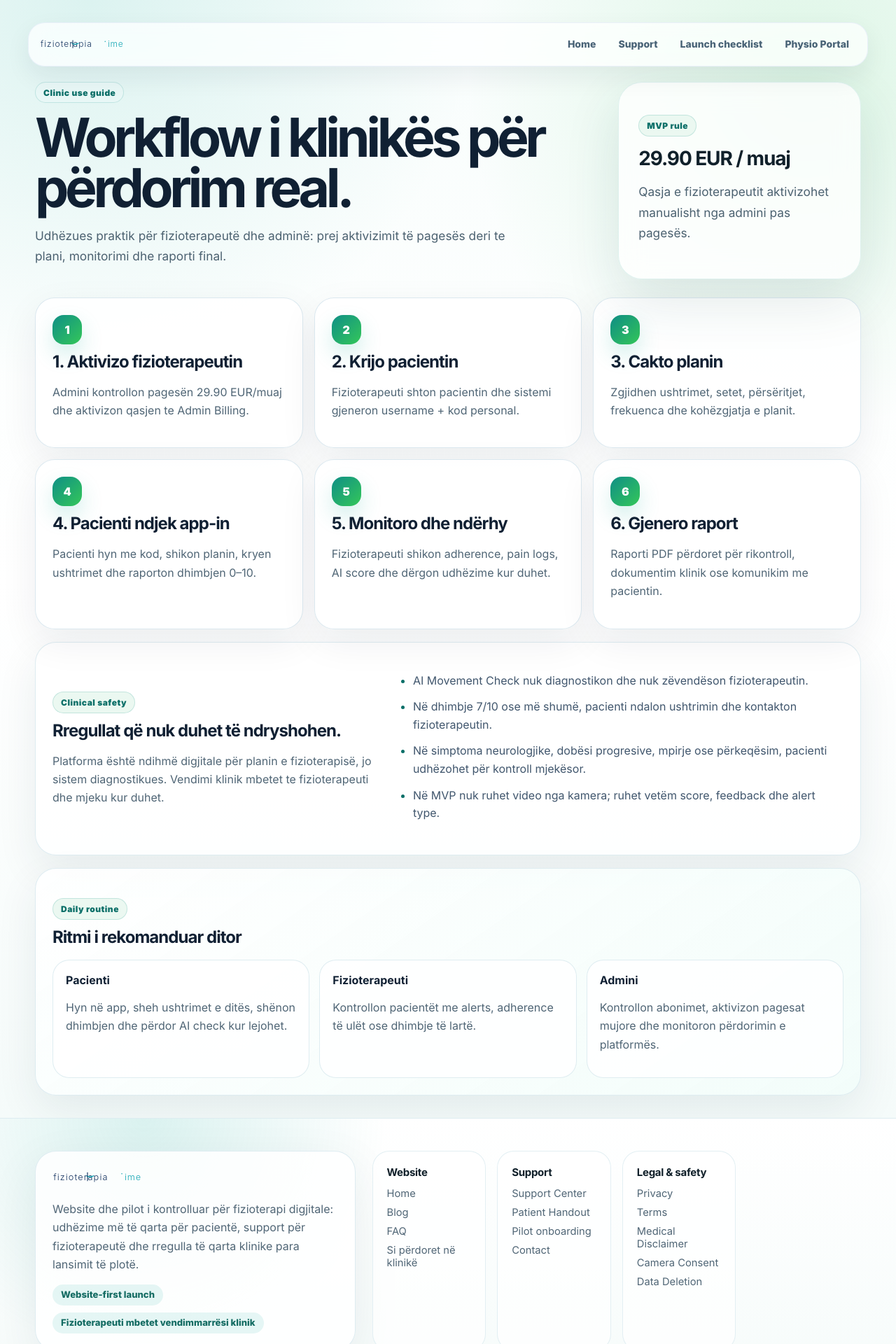
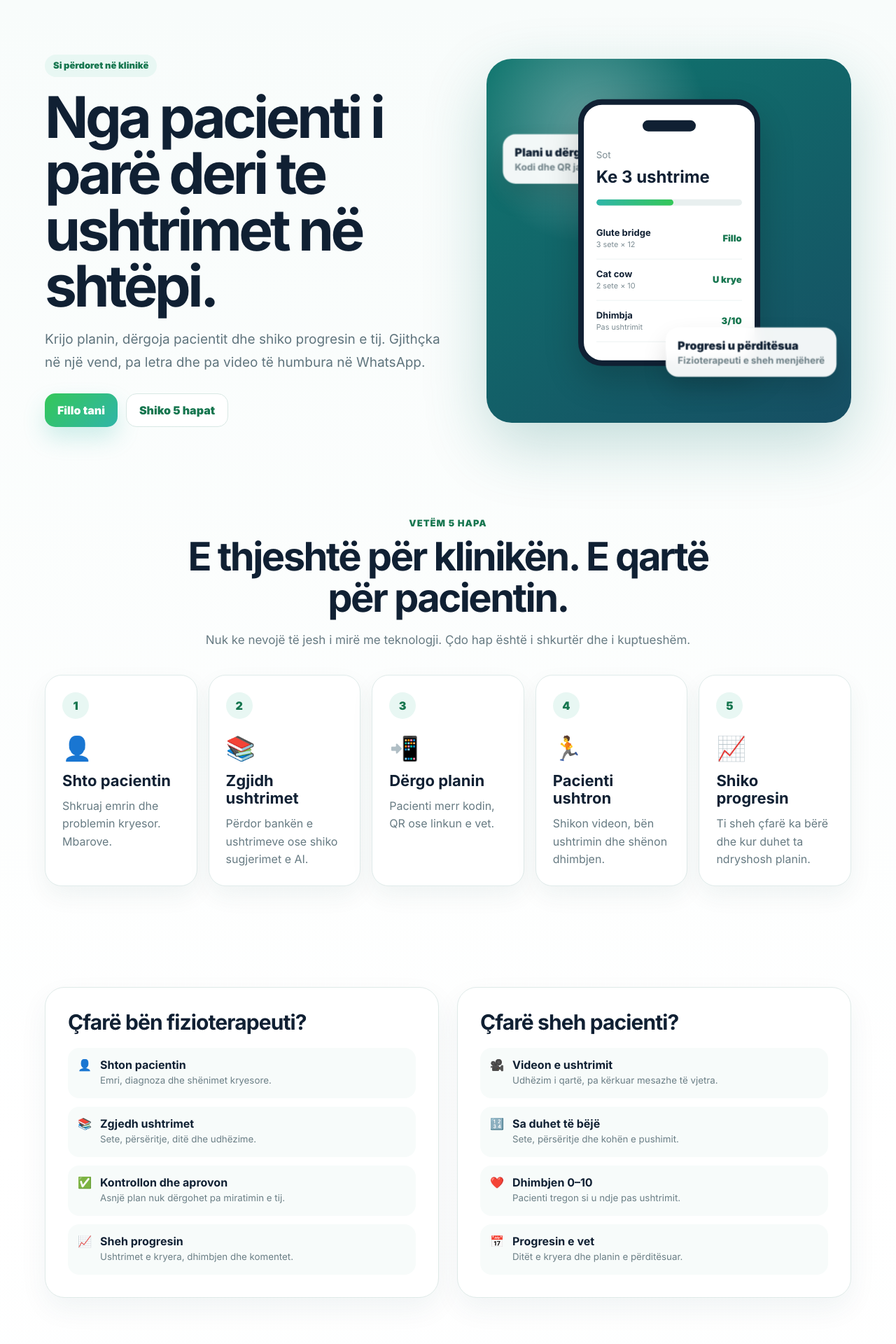
Before and after one commit to diellzarabushaj-source/FIZIOTERAPIA-IME, a Next.js app: page /clinic-use in a window 1280 px wide. Shown: the top 1920 px of the page at 70% size. Built offline with nearby package versions, Linux system fonts and the light colour scheme; no server answers.

Commit message:
Rebuild clinic use page from scratch

```diff
--- a/app/clinic-use/page.tsx
+++ b/app/clinic-use/page.tsx
@@ -1,111 +1,178 @@
-import { BrandMark } from "@/components/BrandMark";
+import styles from "./clinic-use.module.css";
 
-const onboardingSteps = [
-  {
-    title: "1. Aktivizo fizioterapeutin",
-    text: "Admini kontrollon pagesën 29.90 EUR/muaj dhe aktivizon qasjen te Admin Billing.",
-  },
-  {
-    title: "2. Krijo pacientin",
-    text: "Fizioterapeuti shton pacientin dhe sistemi gjeneron username + kod personal.",
-  },
-  {
-    title: "3. Cakto planin",
-    text: "Zgjidhen ushtrimet, setet, përsëritjet, frekuenca dhe kohëzgjatja e planit.",
-  },
-  {
-    title: "4. Pacienti ndjek app-in",
-    text: "Pacienti hyn me kod, shikon planin, kryen ushtrimet dhe raporton dhimbjen 0–10.",
-  },
-  {
-    title: "5. Monitoro dhe ndërhy",
-    text: "Fizioterapeuti shikon adherence, pain logs, AI score dhe dërgon udhëzime kur duhet.",
-  },
-  {
-    title: "6. Gjenero raport",
-    text: "Raporti PDF përdoret për rikontroll, dokumentim klinik ose komunikim me pacientin.",
-  },
+export const metadata = {
+  title: "Si funksionon në klinikë | Fizioterapia Ime",
+  description: "Shiko si krijohet plani, si i dërgohet pacientit dhe si përcillet progresi në Fizioterapia Ime.",
+  alternates: { canonical: "/clinic-use" },
+};
+
+const steps = [
+  { icon: "👤", title: "Shto pacientin", text: "Shkruaj emrin dhe problemin kryesor. Mbarove." },
+  { icon: "📚", title: "Zgjidh ushtrimet", text: "Përdor bankën e ushtrimeve ose shiko sugjerimet e AI." },
+  { icon: "📲", title: "Dërgo planin", text: "Pacienti merr kodin, QR ose linkun e vet." },
+  { icon: "🏃", title: "Pacienti ushtron", text: "Shikon videon, bën ushtrimin dhe shënon dhimbjen." },
+  { icon: "📈", title: "Shiko progresin", text: "Ti sheh çfarë ka bërë dhe kur duhet ta ndryshosh planin." },
 ];
 
-const safetyRules = [
-  "AI Movement Check nuk diagnostikon dhe nuk zëvendëson fizioterapeutin.",
-  "Në dhimbje 7/10 ose më shumë, pacienti ndalon ushtrimin dhe kontakton fizioterapeutin.",
-  "Në simptoma neurologjike, dobësi progresive, mpirje ose përkeqësim, pacienti udhëzohet për kontroll mjekësor.",
-  "Në MVP nuk ruhet video nga kamera; ruhet vetëm score, feedback dhe alert type.",
+const faqs = [
+  ["A duhet pacienti të krijojë llogari?", "Jo. Pacienti mund të hyjë me kodin personal ose QR që ia jep fizioterapeuti."],
+  ["A mund t’i zgjedh vetë ushtrimet?", "Po. Mund të zgjedhësh nga databaza, të përdorësh sugjerimet e AI ose të shtosh ushtrimin tënd."],
+  ["A e vendos AI planin?", "Jo. AI vetëm sugjeron. Fizioterapeuti e kontrollon, e ndryshon dhe e aprovon planin."],
+  ["A mund ta përdor nga telefoni?", "Po. Fizioterapeuti dhe pacienti mund ta përdorin nga telefoni, tableti ose kompjuteri."],
+  ["Çfarë ndodh nëse pacienti ka dhimbje të fortë?", "Nëse dhimbja është 7/10 ose më shumë, pacienti udhëzohet të ndalet dhe fizioterapeuti njoftohet."],
+  ["A ka kontratë afatgjatë?", "Jo. Çmimi fillestar është 9.90 € në muaj për përdoruesit e parë."],
 ];
 
 export default function ClinicUsePage() {
   return (
-    <main className="page launch-page">
-      <nav className="top-nav">
-        <BrandMark />
-        <div className="nav-actions">
-          <a href="/">Home</a>
-          <a href="/support">Support</a>
-          <a href="/launch-checklist">Launch checklist</a>
-          <a href="/physiotherapist-portal">Physio Portal</a>
+    <main className={styles.page}>
+      <section className={styles.hero}>
+        <div>
+          <span className={styles.eyebrow}>Si përdoret në klinikë</span>
+          <h1>Nga pacienti i parë deri te ushtrimet në shtëpi.</h1>
+          <p>
+            Krijo planin, dërgoja pacientit dhe shiko progresin e tij. Gjithçka në një vend, pa letra dhe pa video të humbura në WhatsApp.
+          </p>
+          <div className={styles.heroActions}>
+            <a className={styles.primary} href="/physiotherapist-portal">Fillo tani</a>
+            <a className={styles.secondary} href="#hapat">Shiko 5 hapat</a>
+          </div>
         </div>
-      </nav>
 
-      <section className="launch-hero">
-        <div>
-          <span className="badge">Clinic use guide</span>
-          <h1>Workflow i klinikës për përdorim real.</h1>
-          <p>
-            Udhëzues praktik për fizioterapeutë dhe adminë: prej aktivizimit të pagesës deri te plani, monitorimi dhe raporti final.
-          </p>
-        </div>
-        <div className="launch-status-card">
-          <span className="mini-badge">MVP rule</span>
-          <strong>29.90 EUR / muaj</strong>
-          <p>Qasja e fizioterapeutit aktivizohet manualisht nga admini pas pagesës.</p>
+        <div className={styles.heroVisual} aria-label="Pamje e planit të pacientit">
+          <div className={`${styles.floatCard} ${styles.floatOne}`}>Plani u dërgua ✓<small>Kodi dhe QR janë gati</small></div>
+          <div className={styles.phone}>
+            <div className={styles.phoneTop} />
+            <small>Sot</small>
+            <h3>Ke 3 ushtrime</h3>
+            <div className={styles.progress}><span /></div>
+            <div className={styles.exerciseRow}><div><b>Glute bridge</b><small>3 sete × 12</small></div><span>Fillo</span></div>
+            <div className={styles.exerciseRow}><div><b>Cat cow</b><small>2 sete × 10</small></div><span>U krye</span></div>
+            <div className={styles.exerciseRow}><div><b>Dhimbja</b><small>Pas ushtrimit</small></div><span>3/10</span></div>
+          </div>
+          <div className={`${styles.floatCard} ${styles.floatTwo}`}>Progresi u përditësua<small>Fizioterapeuti e sheh menjëherë</small></div>
         </div>
       </section>
 
-      <section className="launch-grid">
-        {onboardingSteps.map((step) => (
-          <article className="launch-card" key={step.title}>
-            <span className="launch-number">{step.title.split(".")[0]}</span>
-            <h2>{step.title}</h2>
-            <p>{step.text}</p>
-          </article>
-        ))}
+      <section className={styles.section} id="hapat">
+        <div className={styles.sectionHead}>
+          <span>Vetëm 5 hapa</span>
+          <h2>E thjeshtë për klinikën. E qartë për pacientin.</h2>
+          <p>Nuk ke nevojë të jesh i mirë me teknologji. Çdo hap është i shkurtër dhe i kuptueshëm.</p>
+        </div>
+        <div className={styles.steps}>
+          {steps.map((step, index) => (
+            <article className={styles.step} key={step.title}>
+              <span className={styles.stepNum}>{index + 1}</span>
+              <div className={styles.stepIcon}>{step.icon}</div>
+              <h3>{step.title}</h3>
+              <p>{step.text}</p>
+            </article>
+          ))}
+        </div>
       </section>
 
-      <section className="launch-panel">
-        <div>
-          <span className="mini-badge">Clinical safety</span>
-          <h2>Rregullat që nuk duhet të ndryshohen.</h2>
-          <p>
-            Platforma është ndihmë digjitale për planin e fizioterapisë, jo sistem diagnostikues. Vendimi klinik mbetet te fizioterapeuti dhe mjeku kur duhet.
-          </p>
+      <section className={styles.section}>
+        <div className={styles.split}>
+          <article className={styles.panel}>
+            <h3>Çfarë bën fizioterapeuti?</h3>
+            <div className={styles.list}>
+              <div><i>👤</i><span><b>Shton pacientin</b><small>Emri, diagnoza dhe shënimet kryesore.</small></span></div>
+              <div><i>📚</i><span><b>Zgjedh ushtrimet</b><small>Sete, përsëritje, ditë dhe udhëzime.</small></span></div>
+              <div><i>✅</i><span><b>Kontrollon dhe aprovon</b><small>Asnjë plan nuk dërgohet pa miratimin e tij.</small></span></div>
+              <div><i>📈</i><span><b>Sheh progresin</b><small>Ushtrimet e kryera, dhimbjen dhe komentet.</small></span></div>
+            </div>
+          </article>
+
+          <article className={styles.panel}>
+            <h3>Çfarë sheh pacienti?</h3>
+            <div className={styles.list}>
+              <div><i>🎥</i><span><b>Videon e ushtrimit</b><small>Udhëzim i qartë, pa kërkuar mesazhe të vjetra.</small></span></div>
+              <div><i>🔢</i><span><b>Sa duhet të bëjë</b><small>Sete, përsëritje dhe kohën e pushimit.</small></span></div>
+              <div><i>❤️</i><span><b>Dhimbjen 0–10</b><small>Pacienti tregon si u ndje pas ushtrimit.</small></span></div>
+              <div><i>📅</i><span><b>Progresin e vet</b><small>Ditët e kryera dhe planin e përditësuar.</small></span></div>
+            </div>
+          </article>
         </div>
-        <ul className="support-list">
-          {safetyRules.map((rule) => (
-            <li key={rule}>{rule}</li>
-          ))}
-        </ul>
       </section>
 
-      <section className="launch-panel soft">
-        <div>
-          <span className="mini-badge">Daily routine</span>
-          <h2>Ritmi i rekomanduar ditor</h2>
+      <section className={styles.section}>
+        <div className={styles.ai}>
+          <div>
+            <span className={styles.eyebrow}>AI me kontroll njerëzor</span>
+            <h2>AI ndihmon. Fizioterapeuti vendos.</h2>
+            <p>AI mund të sugjerojë ushtrime, por nuk krijon dhe nuk dërgon planin vetë. Vendimi final mbetet gjithmonë te fizioterapeuti.</p>
+          </div>
+          <div className={styles.aiFlow}>
+            <div><span>🤖</span><strong>AI sugjeron</strong></div>
+            <div><span>👨‍⚕️</span><strong>Fizioterapeuti kontrollon</strong></div>
+            <div><span>🧑</span><strong>Pacienti ndjek planin</strong></div>
+          </div>
         </div>
-        <div className="launch-mini-grid">
-          <article>
-            <strong>Pacienti</strong>
-            <p>Hyn në app, sheh ushtrimet e ditës, shënon dhimbjen dhe përdor AI check kur lejohet.</p>
-          </article>
-          <article>
-            <strong>Fizioterapeuti</strong>
-            <p>Kontrollon pacientët me alerts, adherence të ulët ose dhimbje të lartë.</p>
-          </article>
-          <article>
-            <strong>Admini</strong>
-            <p>Kontrollon abonimet, aktivizon pagesat mujore dhe monitoron përdorimin e platformës.</p>
-          </article>
+      </section>
+
+      <section className={styles.section}>
+        <div className={styles.sectionHead}>
+          <span>Pse jo vetëm WhatsApp?</span>
+          <h2>Gjithçka që duhet, në një vend.</h2>
         </div>
+        <div className={styles.compare}>
+          <div className={styles.compareCol}>
+            <h3>Me WhatsApp</h3>
+            <ul>
+              <li>✕ Videot humbin mes mesazheve.</li>
+              <li>✕ Nuk dihet a janë bërë ushtrimet.</li>
+              <li>✕ Pacienti harron dozimin.</li>
+              <li>✕ Nuk ka progres të qartë.</li>
+              <li>✕ Raporti duhet bërë veçmas.</li>
+            </ul>
+          </div>
+          <div className={styles.compareCol}>
+            <h3>Me Fizioterapia Ime</h3>
+            <ul>
+              <li>✓ Çdo ushtrim ka videon dhe udhëzimin.</li>
+              <li>✓ Sheh kur pacienti e përfundon.</li>
+              <li>✓ Setet dhe përsëritjet janë të qarta.</li>
+              <li>✓ Dhimbja dhe progresi ruhen.</li>
+              <li>✓ Plani dhe raporti janë në një vend.</li>
+            </ul>
+          </div>
+        </div>
+      </section>
+
+      <section className={styles.section}>
+        <div className={styles.sectionHead}>
+          <span>Çmimi për përdoruesit e parë</span>
+          <h2>Fillo pa rrezik dhe pa kontratë afatgjatë.</h2>
+        </div>
+        <div className={styles.priceWrap}>
+          <span>Founding price</span>
+          <strong>9.90 €</strong>
+          <p>në muaj · për përdoruesit e parë</p>
+          <p>Pacientë, plane, kod/QR, progres dhe raporte në një vend.</p>
+          <a className={styles.primary} href="/physiotherapist-portal">Krijo llogarinë</a>
+        </div>
+      </section>
+
+      <section className={styles.section}>
+        <div className={styles.sectionHead}>
+          <span>Pyetje të shpeshta</span>
+          <h2>Përgjigje të shkurtra dhe të qarta.</h2>
+        </div>
+        <div className={styles.faq}>
+          {faqs.map(([question, answer]) => (
+            <details key={question}>
+              <summary>{question}</summary>
+              <p>{answer}</p>
+            </details>
+          ))}
+        </div>
+      </section>
+
+      <section className={styles.cta}>
+        <h2>Gati për pacientin tënd të parë?</h2>
+        <p>Krijo planin, dërgo kodin dhe shiko progresin në një vend.</p>
+        <a className={styles.primary} href="/physiotherapist-portal">Fillo tani</a>
       </section>
     </main>
   );
```
